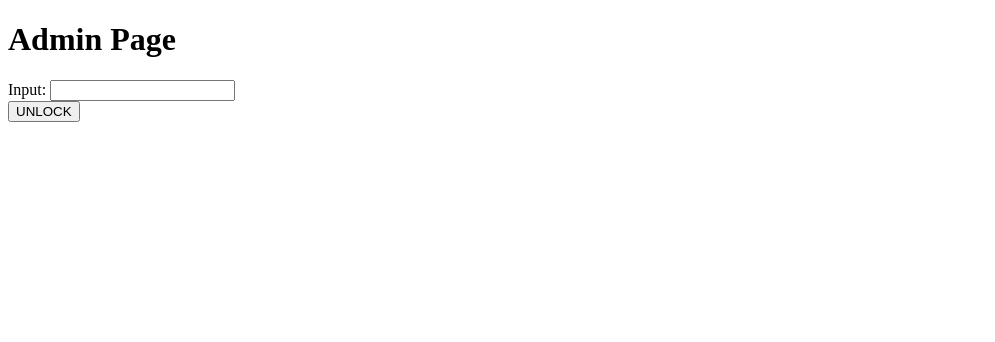
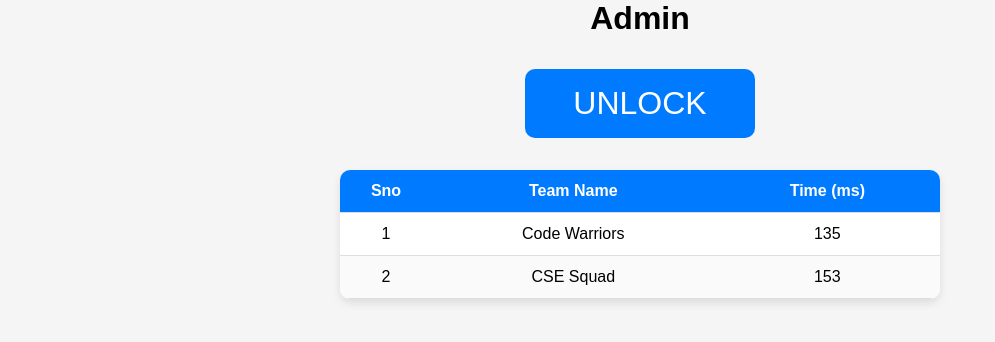
Before and after one commit to Sailash05/BuzzerApp, a website: page front-end/admin.html in a window 1280 px wide. Shown: the whole page, without its empty margins (0-995 px from the left). Drawn offline with nearby package versions, Linux system fonts and the light colour scheme; no server answers.

Commit message:
Prototype finished

```diff
--- /dev/null
+++ b/front-end/admin.css
@@ -0,0 +1,59 @@
+* {
+    margin: 0;
+    padding: 0;
+}
+body {
+    font-family: sans-serif;
+    background-color: #f5f5f5;
+    display: flex;
+    flex-direction: column;
+    align-items: center;
+}
+#unlock-btn {
+    font-size: 2rem;
+    padding: 1rem 3rem;
+    border: none;
+    border-radius: 10px;
+    background-color: #007BFF;
+    color: white;
+    cursor: pointer;
+    margin: 2rem 0;
+}
+#unlock-btn:hover {
+    background-color: #045ebf;
+}
+table {
+    border-collapse: collapse;
+    width: 600px;
+    background-color: white;
+    box-shadow: 0 4px 8px rgba(0,0,0,0.1);
+    border-radius: 10px;
+    overflow: hidden;
+}
+thead {
+    background-color: #007BFF;
+    color: white;
+}
+th, td {
+    padding: 12px 16px;
+    text-align: center;
+    border-bottom: 1px solid #ddd;
+}
+tbody tr:hover {
+    background-color: #f1f1f1;
+}
+tbody tr:nth-child(even) {
+    background-color: #fafafa;
+}
+th:first-child, td:first-child {
+    width: 60px;
+}
+
+@media (max-width: 480px) {
+    #unlock-btn {
+        font-size: 1.2rem;
+    }
+    table {
+        width: 90dvw;
+    }
+}
--- a/front-end/admin.html
+++ b/front-end/admin.html
@@ -4,15 +4,34 @@
     <meta charset="UTF-8">
     <meta name="viewport" content="width=device-width, initial-scale=1.0">
     <title>Buzzer App</title>
+    <link rel="stylesheet" href="./admin.css">
 </head>
 <body>
-    <h1>Admin Page</h1>
+    <h1>Admin</h1>
 
-    <h1 class="data"></h1>
+    <button onclick="send()" id="unlock-btn">UNLOCK</button>
 
-    <label for="">Input: </label>
-    <input type="text"><br>
-    <button onclick="send()">UNLOCK</button>
+    <table>
+        <thead>
+          <tr>
+            <th>Sno</th>
+            <th>Team Name</th>
+            <th>Time (ms)</th>
+          </tr>
+        </thead>
+        <tbody>
+          <tr>
+            <td>1</td>
+            <td>Code Warriors</td>
+            <td>135</td>
+          </tr>
+          <tr>
+            <td>2</td>
+            <td>CSE Squad</td>
+            <td>153</td>
+          </tr>
+        </tbody>
+      </table>
 
 
     <script src="https://cdn.socket.io/4.7.2/socket.io.min.js"></script>
--- a/front-end/admin.js
+++ b/front-end/admin.js
@@ -1,7 +1,18 @@
 const socket = io("http://192.168.1.5:4000");
 
 socket.on("client", (data) => {
-    document.querySelector('.data').textContent = data;
+    let table = document.querySelector('table > tbody');
+    let sno = 1;
+    table.innerHTML = ''
+    data.forEach(element => {
+        let row = `
+            <tr>
+                <td>${sno++}</td>
+                <td>${element.teamName}</td>
+                <td>${element.time} ms</td>
+            </tr>`
+        table.innerHTML += row;
+    });
 });
 
 function send() {
```
Also changed, not shown: front-end/index.html (+1 -1 lines), front-end/script.js (+13 -2 lines), server/server.js (+7 -1 lines).
